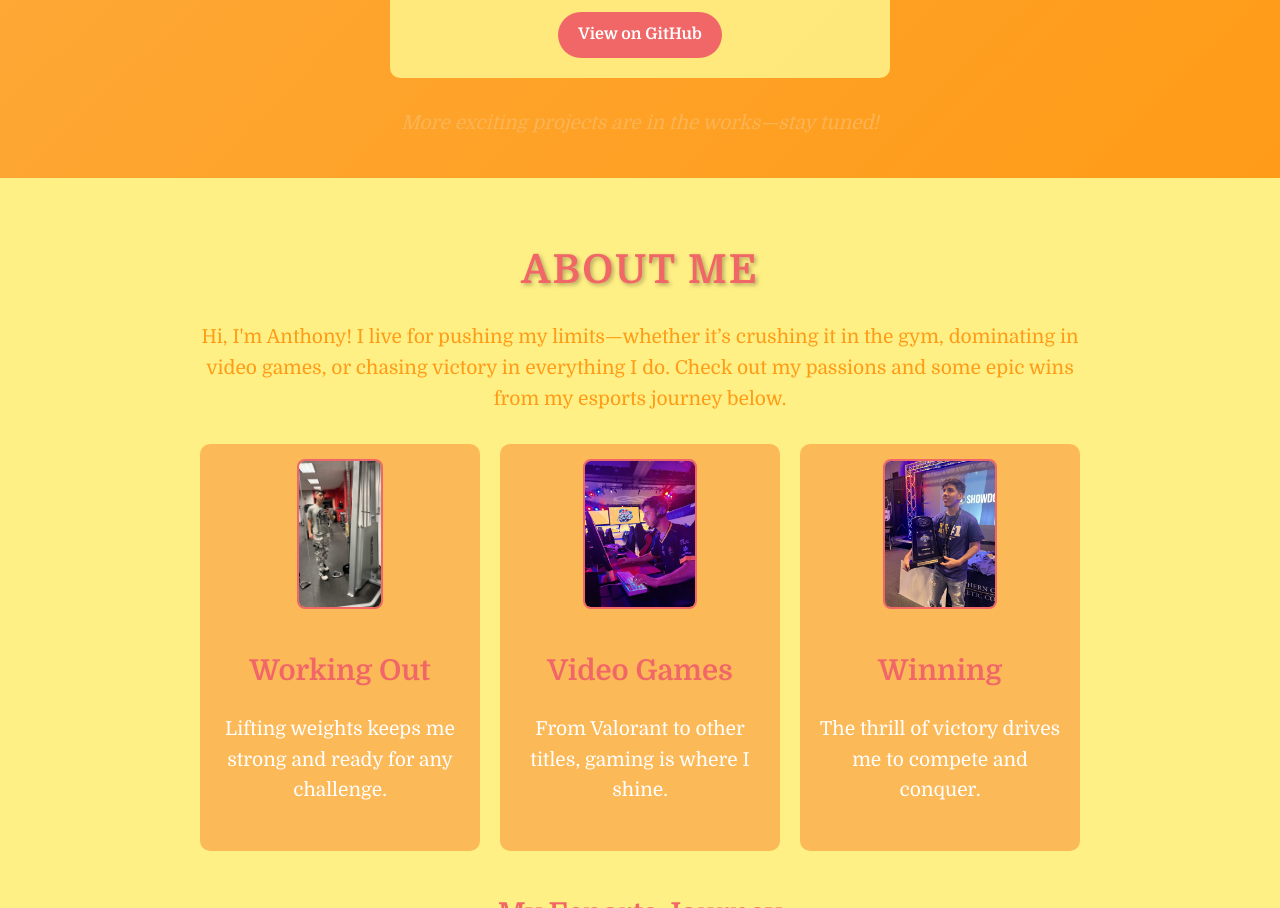
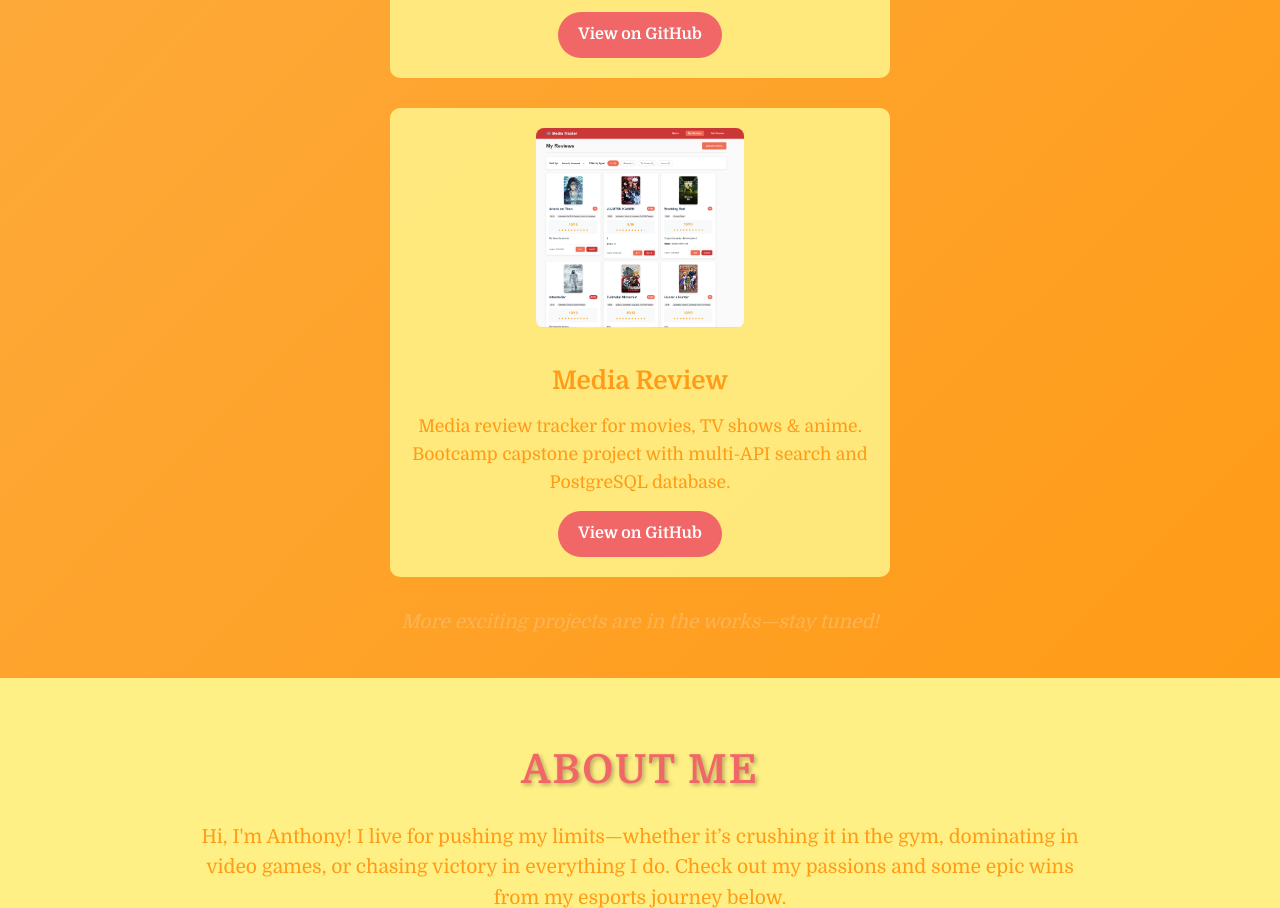
Before and after one commit to anthonyjomarq/Personal-Site---Capstone-2, a plain HTML site: page index.html in a window 1280 px wide. Shown: the part 3497-4405 px from the top of the page. Drawn offline with Linux system fonts and the light colour scheme.

Commit message:
Added 5th capstone project

```diff
--- a/index.html
+++ b/index.html
@@ -107,6 +107,12 @@
               <p>A web application that optimizes delivery routes with multiple stops using Google Maps API and Node.js</p>
               <a href="https://github.com/anthonyjomarq/Route-Optimizer---Capstone-4" class="project-link" target="_blank">View on GitHub</a>
           </div>
+          <div class="project-item">
+            <img src="./assets/images/mediareview.png" alt="Picture of Media review project" class="project-img">
+            <h3>Media Review</h3>
+            <p>Media review tracker for movies, TV shows & anime. Bootcamp capstone project with multi-API search and PostgreSQL database.</p>
+            <a href="https://github.com/anthonyjomarq/Movie-review---Capstone-5" class="project-link" target="_blank">View on GitHub</a>
+        </div>
             <p class="more-projects">More exciting projects are in the works—stay tuned!</p>
         </div>
 
```
Also changed, not shown: assets/images/mediareview.png (added).
